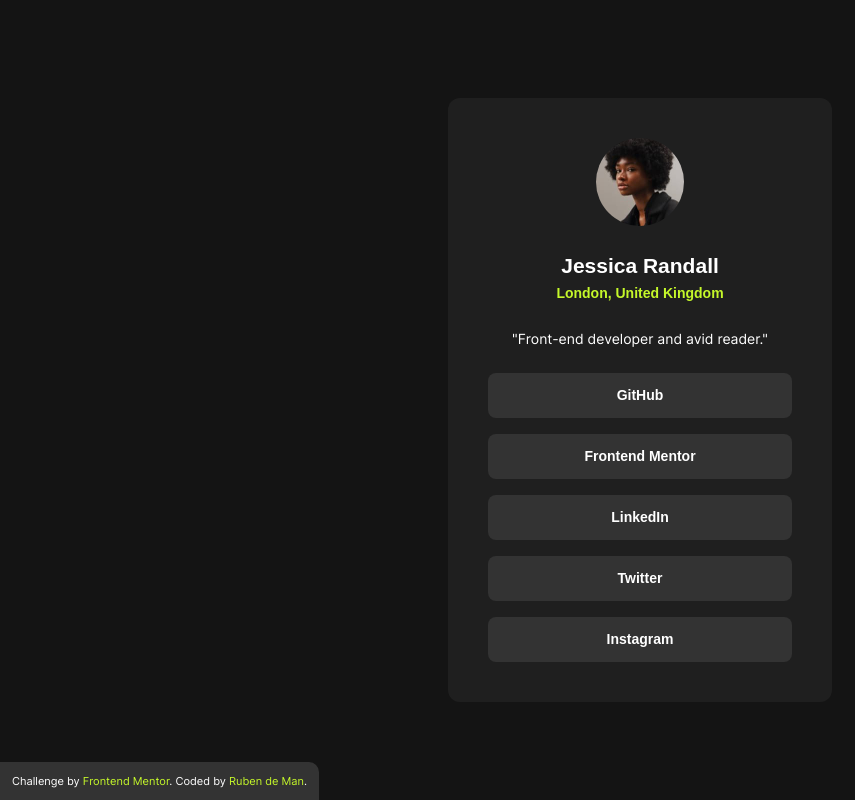
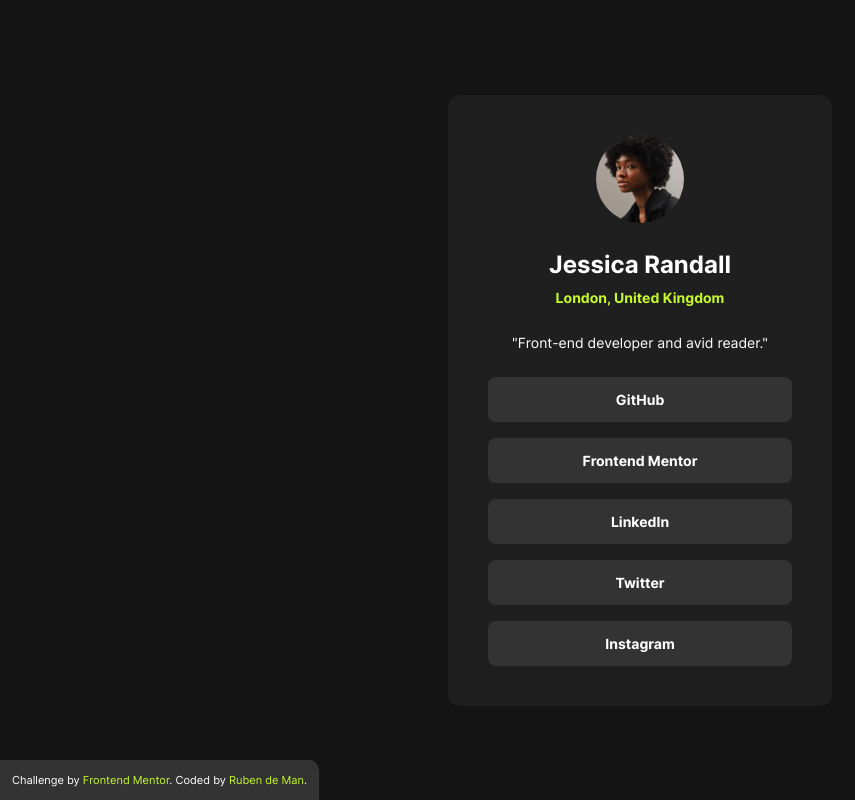
Before and after one commit to developer-ruben/Social-links-profile, a plain HTML site: page index.html in a window 1280 px wide. Shown: the whole page, without its empty margins (0-855 px from the left). Drawn offline with Linux system fonts and the light colour scheme.

Commit message:
update bold font bug

```diff
--- a/style.css
+++ b/style.css
@@ -19,7 +19,7 @@
   font-style: normal;
   font-weight: 700;
   src: url("./assets/fonts/static/Inter-Bold.ttf") format("truetype");
-  font-family: "Inter Bolds";
+  font-family: "Inter Bold";
 }
 
 /* VARIABLES */
@@ -73,6 +73,8 @@
   background-color: hsl(var(--clr-grey-900));
   min-height: 100vh;
   font-family: var(--ff-regular);
+  font-size: 1.4rem;
+  line-height: 1.5;
 }
 
 main {
@@ -107,6 +109,8 @@
 
 .profile-card__name {
   font-family: var(--ff-bold);
+  font-size: 2.4rem;
+  margin-bottom: 0.4rem;
 }
 
 .profile-card__location {
```
